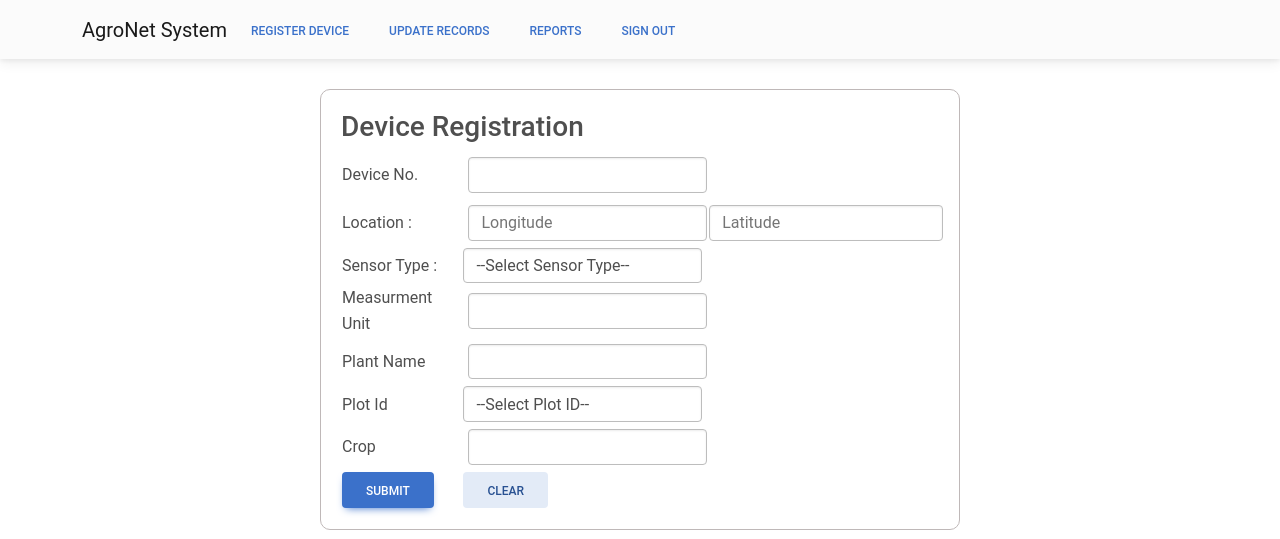
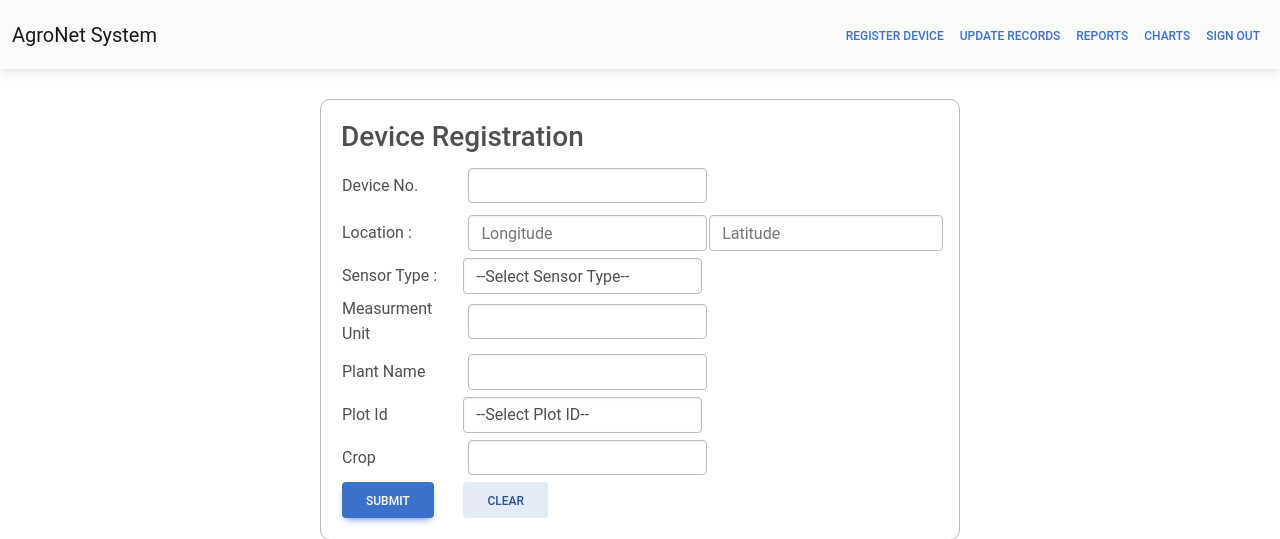
Before and after one commit to tejas1505/Agrocon, a Django app: page /device-register/ in a window 1280 px wide. Shown: the top 539 px of the page. Run offline with Django 3.2, Linux system fonts and the light colour scheme; some libraries are stand-ins or nearby versions.

Commit message:
Update Dashboard.html

```diff
--- a/sensor/templates/Dashboard.html
+++ b/sensor/templates/Dashboard.html
@@ -17,39 +17,32 @@
 </head>
 
 <body>
-    <!-- Navbar -->
-    <nav class="navbar sticky-top navbar-expand-lg navbar-light bg-light">
-        <!-- Container wrapper -->
-        <div class="container">
-            <a class="navbar-brand me-2" href="/">AgroNet System
-
-            </a>
-
-            <!-- Toggle button -->
-            <button class="navbar-toggler" type="button" data-mdb-toggle="collapse"
-                data-mdb-target="#navbarButtonsExample" aria-controls="navbarButtonsExample" aria-expanded="false"
-                aria-label="Toggle navigation">
-                <img src="https://upload.wikimedia.org/wikipedia/commons/thumb/b/b2/Hamburger_icon.svg/108px-Hamburger_icon.svg.png"
-                    height="16" alt="MDB Logo" loading="lazy" style="margin-top: -1px;" />
-            </button>
-
-            <!-- Collapsible wrapper -->
-            <div class="collapse navbar-collapse" id="navbarButtonsExample">
-                <!-- Left links -->
-
-                <div class="d-flex align-items-center">
-                    <a href="{% url 'Dashboard' %}"><button class="btn btn-link px-3 me-2">Register Device</button></a>
-                    <a href="{% url 'DailyRecords' %}"><button class="btn btn-link px-3 me-2">Update
-                            Records</button></a>
-                    <a href="{% url 'Reports' %}"><button class="btn btn-link px-3 me-2">Reports</button></a>
-                    <a href="{% url 'logoutuser' %}"><button class="btn btn-link px-3 me-2">Sign Out</button></a>
-
-                </div>
+    <nav class="navbar navbar-expand-lg navbar-light bg-light">
+        <div class="container-fluid">
+          <a class="navbar-brand" href="/">AgroNet System</a>
+          <button
+            class="navbar-toggler"
+            type="button"
+            data-mdb-toggle="collapse"
+            data-mdb-target="#navbarNavAltMarkup"
+            aria-controls="navbarNavAltMarkup"
+            aria-expanded="false"
+            aria-label="Toggle navigation"
+          >
+          <img src="https://upload.wikimedia.org/wikipedia/commons/thumb/b/b2/Hamburger_icon.svg/108px-Hamburger_icon.svg.png"
+          height="16" alt="MDB Logo" loading="lazy" style="margin-top: -1px;" />
+          </button>
+          <div class="collapse navbar-collapse" id="navbarNavAltMarkup">
+            <div class="navbar-nav ms-auto">
+              <a class="nav-link" href="{% url 'Dashboard' %}"><button class="btn btn-tertiary">Register Device</button></a>
+              <a class="nav-link" href="{% url 'DailyRecords' %}"><button class="btn btn-tertiary">Update Records</button></a>
+              <a class="nav-link" href="{% url 'Reports' %}"><button class="btn btn-tertiary">Reports</button></a>
+              <a class="nav-link" href="{% url 'charts' %}"><button class="btn btn-tertiary">Charts</button></a>
+              <a class="nav-link" href="{% url 'logoutuser' %}"><button class="btn btn-tertiary">Sign Out</button></a>
             </div>
-            <!-- Collapsible wrapper -->
+          </div>
         </div>
-        <!-- Container wrapper -->
-    </nav>
+      </nav>
     <div class="container"
         style="margin:30px auto; width: 50%;border: 1px solid rgb(191, 184, 184); border-radius: 10px;padding: 20px;">
         <h3>Device Registration</h3>
```
